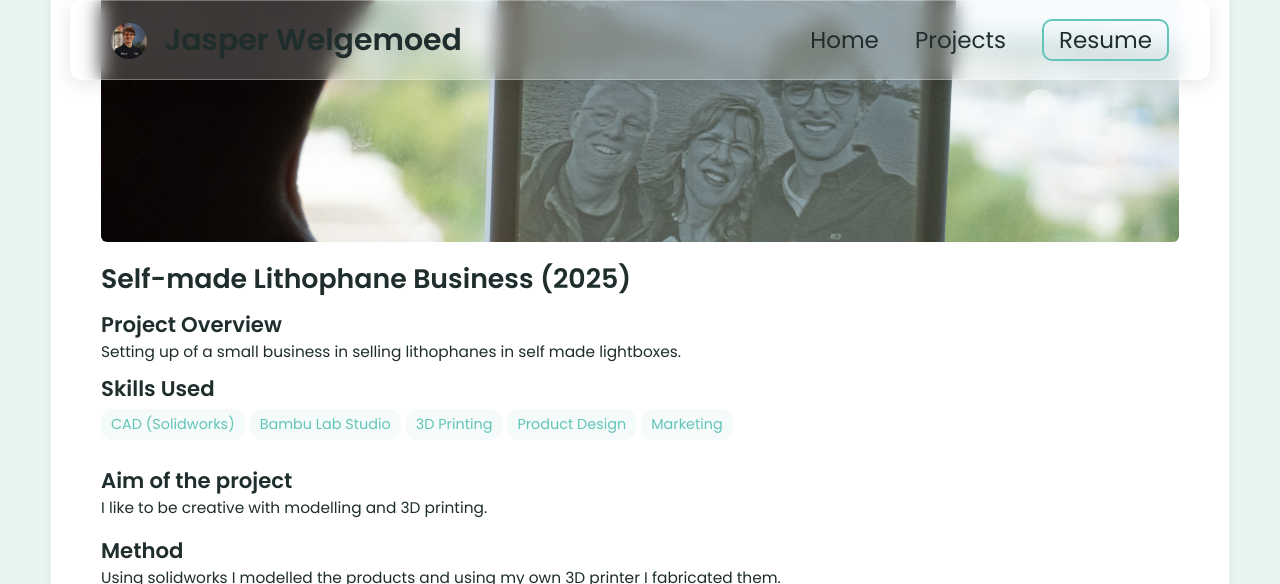
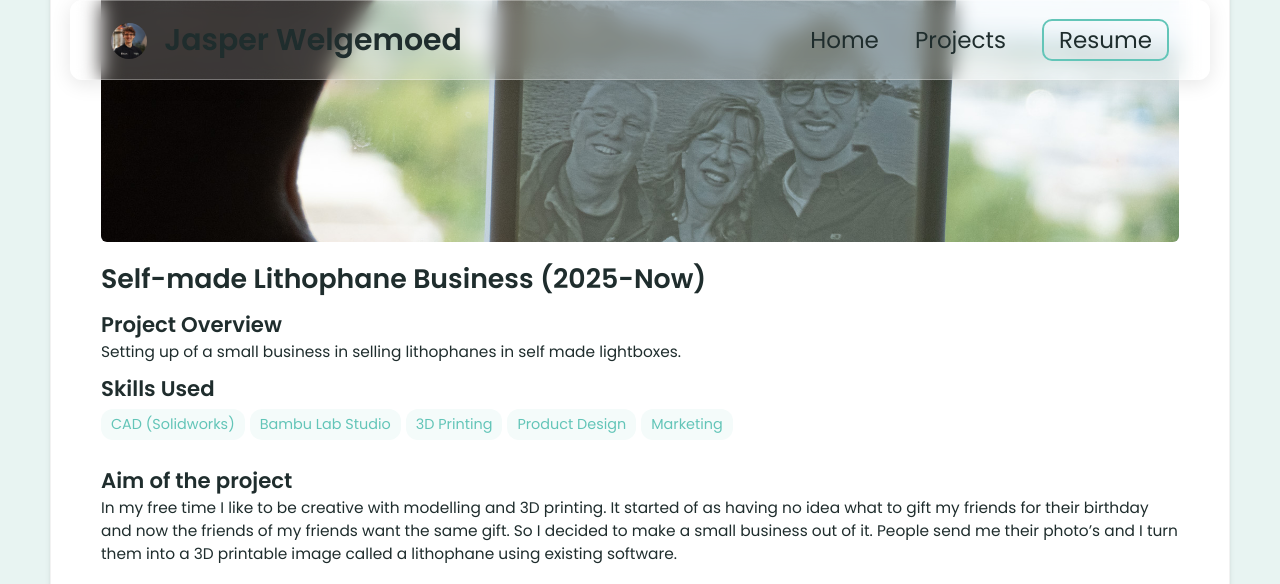
Before and after one commit to jasperwelgemoed/jasperwelgemoed.github.io, a Jekyll site: the page built from _projects/Lithophane/index.md, in a window 1280 px wide and 1400 px high, scrolled down 258 px, cut to the strip 0-584 px from the top of the window. Built offline with Jekyll 4.4.1, drawn with Linux system fonts in a browser that asks for light colours; some of the changed text lies outside the part shown.

Commit message:
Update index.md

```diff
--- a/_projects/Lithophane/index.md
+++ b/_projects/Lithophane/index.md
@@ -1,6 +1,6 @@
 ---
 layout: post
-title: Self-made Lithophane Business (2025)
+title: Self-made Lithophane Business (2025-Now)
 description: Setting up of a small business in selling lithophanes in self made lightboxes.
 skills:
 - CAD (Solidworks)
@@ -12,7 +12,7 @@
 ---
 
 ## Aim of the project
-I like to be creative with modelling and 3D printing.
+In my free time I like to be creative with modelling and 3D printing. It started of as having no idea what to gift my friends for their birthday and now the friends of my friends want the same gift. So I decided to make a small business out of it. People send me their photo's and I turn them into a 3D printable image called a lithophane using existing software.
 
 ## Method
 Using solidworks I modelled the products and using my own 3D printer I fabricated them.
@@ -22,21 +22,25 @@
 
 
   <figure>
-  <img src="/_projects/Lithophane/Lithophane.jpg" alt="Functional Flow Diagram MDP" width="700">
+  <img src="/_projects/Lithophane/Lithophane.jpg" alt="Functional Flow Diagram MDP" width="300">
   <figcaption>Figure 1: Functional Flow Diagram MDP  </figcaption>
   </figure>
 
   <figure>
-  <img src="/_projects/Lithophane/Solidworks.jpg" alt="Functional Flow Diagram MDP" width="700">
+  <img src="/_projects/Lithophane/Solidworks.jpg" alt="Functional Flow Diagram MDP" width="300">
   <figcaption>Figure 2: Functional Flow Diagram MDP  </figcaption>
   </figure>
 
   <figure>
-  <img src="/_projects/Lithophane/JTW08063.jpg" alt="Functional Flow Diagram MDP" width="700">
+  <img src="/_projects/Lithophane/JTW08063.jpg" alt="Functional Flow Diagram MDP" width="300">
   <figcaption>Figure 2: Functional Flow Diagram MDP  </figcaption>
   </figure>
 
 </div>
 
 ## Results so far
-Currently I have sold 3 Lithophane
+Currently I have not sold any lithophanes as I am still in the design phase. I only gifted them to my friends and got positive feedback.
+
+## Plans
+Creating a website (webshop) for people to upload their photo's to and order a lithophane.
+Invest in an extra 3D printer to keep up with the demand.
```
